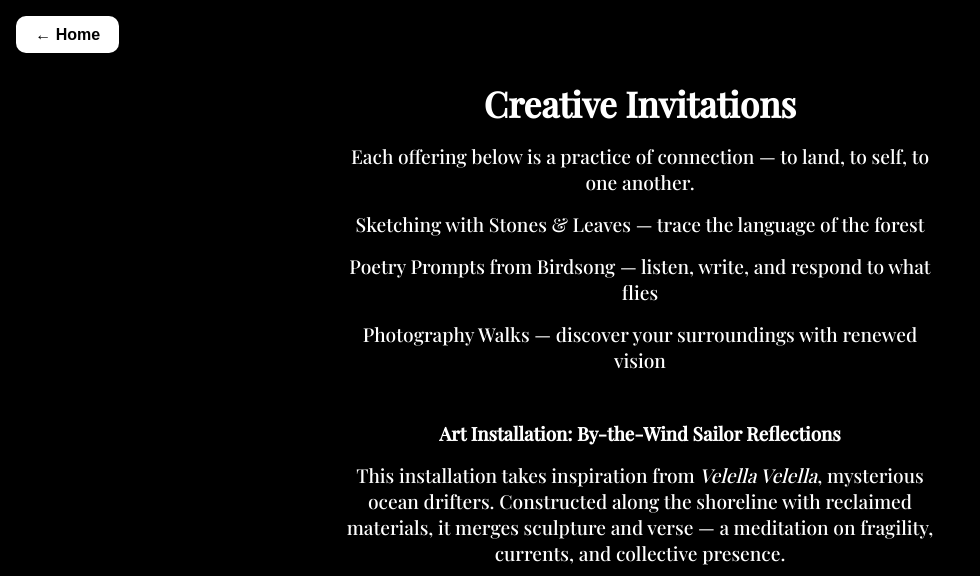
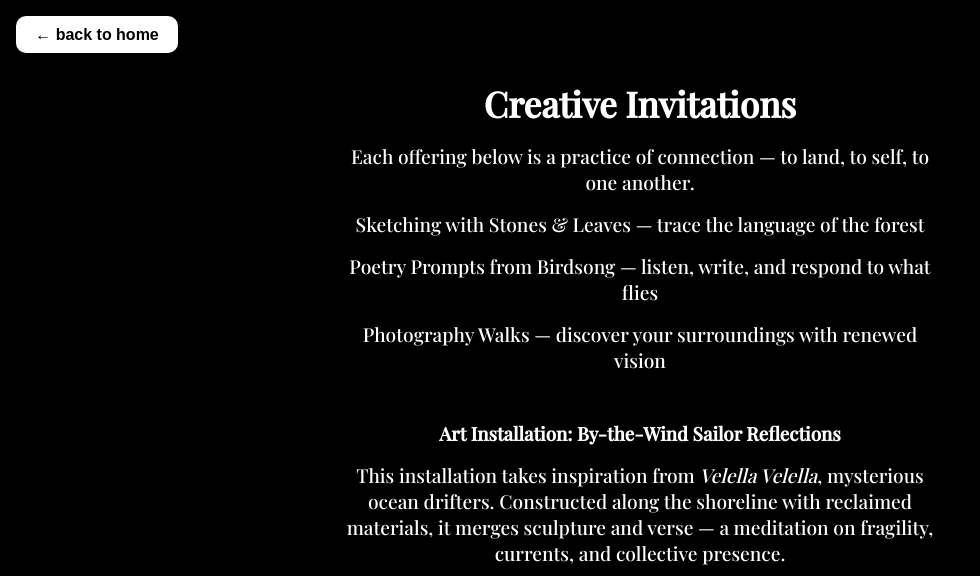
Before and after one commit to PeiyaoWw/Project_03, a plain HTML site: page Artists Collections.html in a window 1280 px wide. Both pictures are taken after a click on the button "Skip Intro". Shown: the top 576 px of the page, without its empty margins (0-980 px from the left). Drawn offline with nearby package versions, Linux system fonts and the light colour scheme.

Commit message:
Artists/guest update

```diff
--- a/Artists Collections.html
+++ b/Artists Collections.html
@@ -232,7 +232,7 @@
 
 <!-- MAIN CONTENT -->
 <div class="main-content" id="main">
-  <button class="back-intro" onclick="goBack()" aria-label="Back to Home">← Home</button>
+  <button class="back-intro" onclick="goBack()" aria-label="Back to Home">← back to home</button>
 
   <h2>Creative Invitations</h2>
   <p>Each offering below is a practice of connection — to land, to self, to one another.</p>
```
Also changed, not shown: guest-spot.html (+1 -1 lines).
